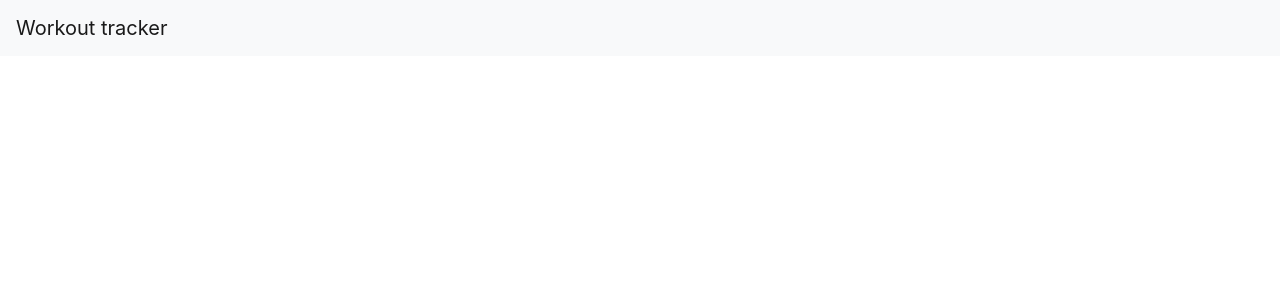
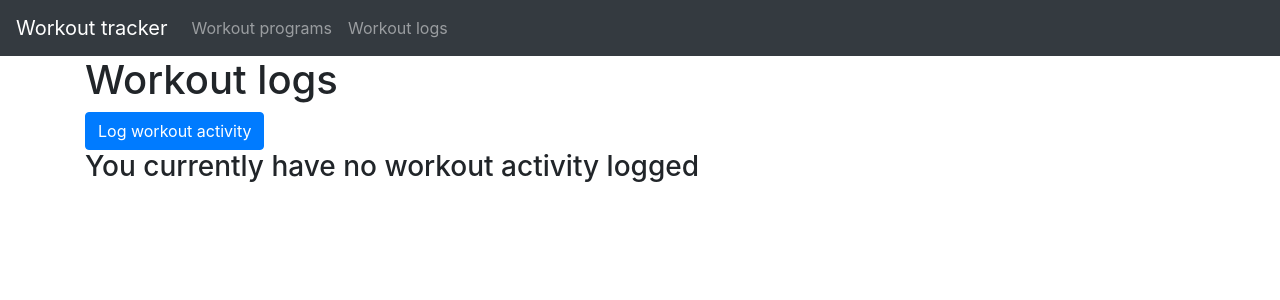
Before and after one commit to holmeren/ITWEBExercise3, an Angular app in the folder WorkoutTracker/: page /workout-logs in a window 1280 px wide. Before the commit this address led to /. Shown: the top 300 px of the page. Built offline with nearby package versions, Linux system fonts and the light colour scheme.

Commit message:
workout log list and navbar done

```diff
--- a/WorkoutTracker/src/app/app.component.html
+++ b/WorkoutTracker/src/app/app.component.html
@@ -1,14 +1,4 @@
-<nav class="navbar navbar-light bg-light">
-    <span class="h1" class="navbar-brand mb-0">Workout tracker</span>
-    <div class="collapse navbar-collapse" id="navbarNav">
-      <ul class="navbar-nav">
-        <li class="nav-item active">
-          <a href="/edit">Create</a>
-        </li>
-      </ul>
-    </div>
-</nav>
-
-<div>
+<app-navbar></app-navbar>
+<div class="container">
   <router-outlet></router-outlet>
 </div>
--- a/WorkoutTracker/src/app/edit-workout/edit-workout.component.html
+++ b/WorkoutTracker/src/app/edit-workout/edit-workout.component.html
@@ -10,8 +10,5 @@
       <button class="btn btn-primary" type="submit" [disabled]="!workoutForm.valid" (click)="onSubmit()">
         Save workout
       </button>
-      <button class="btn btn-primary" [routerLink]="['']">
-        Go to workout list
-      </button>
     </form>
 </div>
--- a/WorkoutTracker/src/app/log-workout/log-workout.component.html
+++ b/WorkoutTracker/src/app/log-workout/log-workout.component.html
@@ -1,4 +1,4 @@
-<h1>Log workout activity</h1>
+<h1 class="mx-auto" style="width: auto">Log workout activity</h1>
 <div class="container">
     <form [formGroup]="workoutLogForm">
       <h3 for="title">Date</h3>
@@ -11,8 +11,5 @@
       <button class="btn btn-primary" type="submit" [disabled]="!workoutLogForm.valid" (click)="onSubmit()">
         Save workout log
       </button>
-      <button class="btn btn-primary" [routerLink]="['']">
-        Go to workout list
-      </button>
     </form>
 </div>
--- /dev/null
+++ b/WorkoutTracker/src/app/navbar/navbar.component.html
@@ -0,0 +1,12 @@
+<nav class="navbar navbar-expand-lg navbar-dark bg-dark">
+  <span class="h1" class="navbar-brand mb-0">Workout tracker</span>
+  <button class="navbar-toggler" type="button" data-toggle="collapse" data-target="#navbarNavAltMarkup" aria-controls="navbarNavAltMarkup" aria-expanded="false" aria-label="Toggle navigation">
+    <span class="navbar-toggler-icon"></span>
+  </button>
+  <div class="collapse navbar-collapse" id="navbarNavAltMarkup">
+    <div class="navbar-nav">
+      <a class="nav-item nav-link" href="">Workout programs</a>
+      <a class="nav-item nav-link" href="workout-logs">Workout logs</a>
+    </div>
+  </div>
+</nav>
--- /dev/null
+++ b/WorkoutTracker/src/app/navbar/navbar.component.ts
@@ -0,0 +1,15 @@
+import { Component, OnInit } from '@angular/core';
+
+@Component({
+  selector: 'app-navbar',
+  templateUrl: './navbar.component.html',
+  styleUrls: ['./navbar.component.css']
+})
+export class NavbarComponent implements OnInit {
+
+  constructor() { }
+
+  ngOnInit() {
+  }
+
+}
--- a/WorkoutTracker/src/app/workout-list/workout-list.component.html
+++ b/WorkoutTracker/src/app/workout-list/workout-list.component.html
@@ -1,5 +1,6 @@
-<h1>All workouts</h1>
+<h1>All workout programs</h1>
 <button type="button" class="btn btn-primary" [routerLink]="['edit']">Create new workout</button>
+<h3 *ngIf="!workouts">You currently have no workout programs</h3>
 
 <div class="container">
   <div *ngFor="let workout of workouts; let i = index">
--- /dev/null
+++ b/WorkoutTracker/src/app/workout-log-list/workout-log-list.component.html
@@ -0,0 +1,31 @@
+<h1>Workout logs</h1>
+<button type="button" class="btn btn-primary" [routerLink]="['/log-workout']">Log workout activity</button>
+<h3 *ngIf="!workoutLogs">You currently have no workout activity logged</h3>
+<div *ngIf="workoutLogs" class="container">
+  <div *ngFor="let workoutLog of workoutLogs; let i = index">
+    <div class="card">
+          <h4>{{workoutLog.date}}</h4>
+          <table class="table">
+            <thead>
+              <tr>
+                <th>Exercise</th>
+                <th>Description</th>
+                <th>Sets</th>
+                <th>Reps/time</th>
+              </tr>
+            </thead>
+            <tbody>
+              <tr *ngFor="let exercise of workoutLog.exercises; let j = index">
+                <td>{{workoutLog.exercises[j].name}}</td>
+                <td>{{workoutLog.exercises[j].description}}</td>
+                <td>{{workoutLog.exercises[j].sets}}</td>
+                <td>{{workoutLog.exercises[j].reps}}</td>
+              </tr>
+            </tbody>
+          </table>
+    </div>
+  </div>
+
+
+
+</div>
--- /dev/null
+++ b/WorkoutTracker/src/app/workout-log-list/workout-log-list.component.ts
@@ -0,0 +1,17 @@
+import { Component, OnInit } from '@angular/core';
+import { WorkoutLog } from 'models/workoutLog';
+
+@Component({
+  selector: 'app-workout-log-list',
+  templateUrl: './workout-log-list.component.html',
+  styleUrls: ['./workout-log-list.component.css']
+})
+export class WorkoutLogListComponent implements OnInit {
+  public workoutLogs: WorkoutLog[];
+
+  constructor() { }
+
+  ngOnInit() {
+  }
+
+}
```
Also changed, not shown: WorkoutTracker/src/app/app.module.ts (+6 -1 lines), WorkoutTracker/src/app/navbar/navbar.component.css (added), WorkoutTracker/src/app/workout-log-list/workout-log-list.component.css (added), 2 other files (tests, documents, lock files or other folders).
